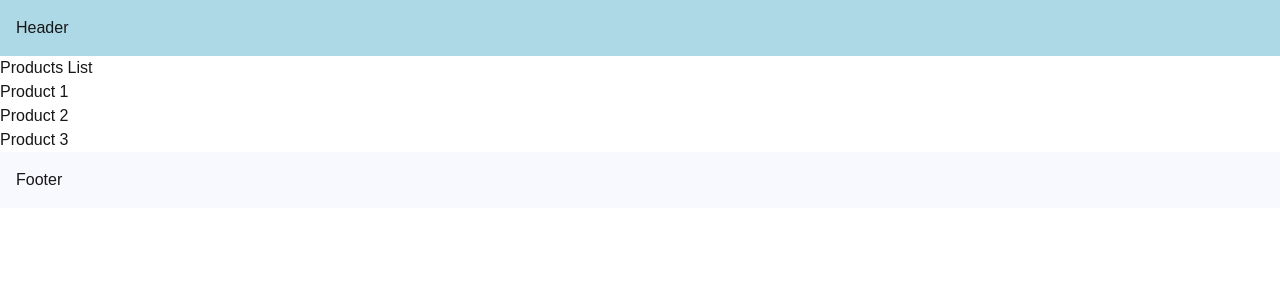
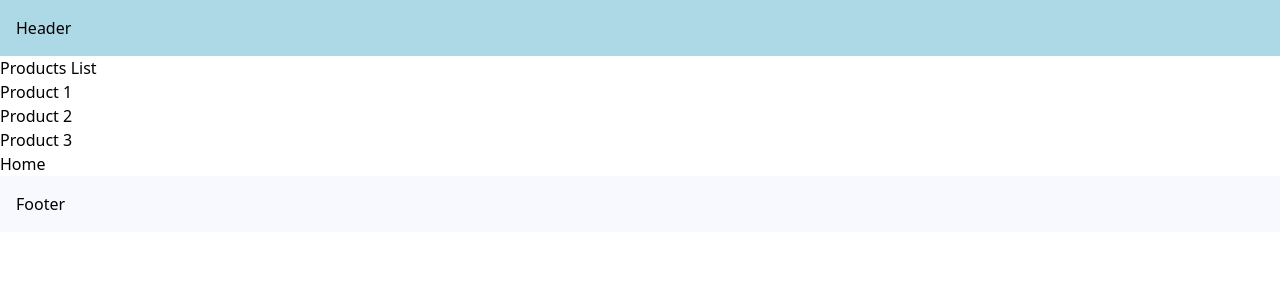
Before and after one commit to Techn0buddy/NextJs-Project, a Next.js app: page /products in a window 1280 px wide. Shown: the top 300 px of the page. Built offline with nearby package versions, Linux system fonts and the light colour scheme.

Commit message:
Navigation

```diff
--- a/src/app/globals.css
+++ b/src/app/globals.css
@@ -1,21 +1,3 @@
 @tailwind base;
 @tailwind components;
 @tailwind utilities;
-
-:root {
-  --background: #ffffff;
-  --foreground: #171717;
-}
-
-/* @media (prefers-color-scheme: dark) {
-  :root {
-    --background: #0a0a0a;
-    --foreground: #ededed;
-  }
-} */
-
-body {
-  color: var(--foreground);
-  background: var(--background);
-  font-family: Arial, Helvetica, sans-serif;
-}
--- a/src/app/layout.tsx
+++ b/src/app/layout.tsx
@@ -14,6 +14,10 @@ import "./globals.css";
 
 export const metadata: Metadata = {
   // title: "Create Next App",
+  title: {
+    default: "NextJs Tutorial",
+    template: "%s | Jai"
+  },
   description: "Generated by create next app",
 };
 
--- a/src/app/products/page.tsx
+++ b/src/app/products/page.tsx
@@ -1,10 +1,14 @@
+import Link from "next/link";
+
 export default function ProductDetails(){
     return (
         <>
             <h1>Products List</h1>
-            <h2>Product 1</h2>
-            <h2>Product 2</h2>
-            <h2>Product 3</h2>
+            <h2><Link href={'products/1'}>Product 1</Link></h2>
+            <h2><Link href={'products/2'}>Product 2</Link></h2>
+            <h2><Link href={'products/3'}>Product 3</Link></h2>
+            <h2><Link href={'/'}> Home </Link></h2>
+
         </>
     );
 }
```
Also changed, not shown: src/app/auth/layout.tsx (added, +26 -0 lines), src/app/page.tsx (+9 -1 lines).
